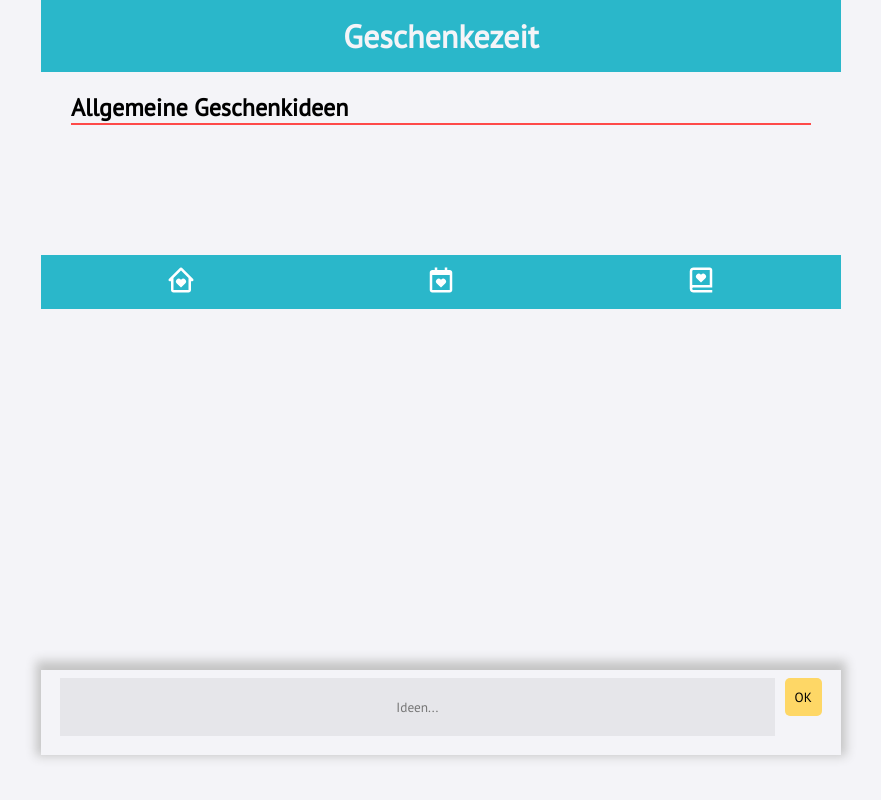
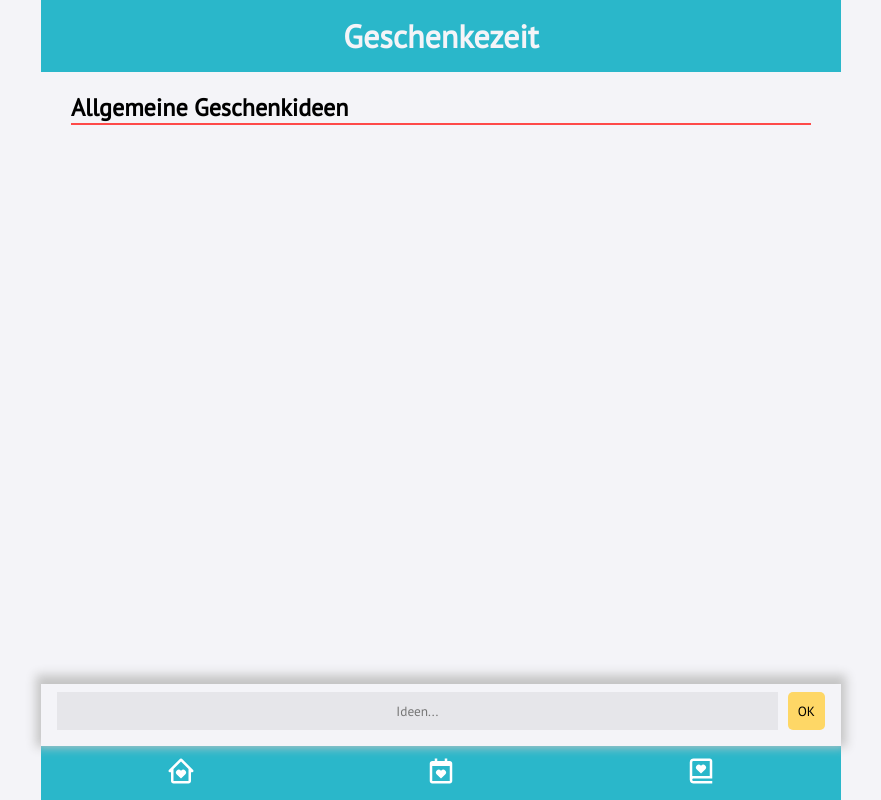
Before and after one commit to AntjeWalter/Geschenkezeit, a Next.js app: page /universal-ideas in a window 1280 px wide. Shown: the whole page, without its empty margins (199-1080 px from the left). Built offline with nearby package versions, Linux system fonts and the light colour scheme.

Commit message:
Change a little footer styling and fix corresponding mistakes

```diff
--- a/components/UniversalIdeasPage/IdeasForm.js
+++ b/components/UniversalIdeasPage/IdeasForm.js
@@ -33,9 +33,9 @@ const StyledForm = styled.form`
   justify-items: center;
   bottom: 20px;
   gap: 10px;
-  margin-bottom: 25px;
+  margin-bottom: 34px;
   background-color: #f4f4f8;
-  padding: 0.5rem 1.2rem 1.2rem 1.2rem;
+  padding: 0.5rem 1rem 1rem 1rem;
   max-width: 800px;
   width: 100vw;
   box-shadow: 0px -4px 10px 5px #c4c4c4;
@@ -56,7 +56,4 @@ const StyledButton = styled.button`
   padding: 10px;
   text-align: center;
   font-family: PTSans;
-  @media (min-height: 720px) {
-    margin-bottom: 20px;
-  }
 `;
--- a/pages/universal-ideas.js
+++ b/pages/universal-ideas.js
@@ -50,9 +50,10 @@ export default function UniversalIdeasPage({ entries, onIdeaAssign }) {
           </Fragment>
         ))}
       </StyledIdeaList>
-
-      <IdeasForm onCreateIdea={handleCreateIdea} />
-      <Footer />
+      <StyledFooter>
+        <IdeasForm onCreateIdea={handleCreateIdea} />
+        <Footer />
+      </StyledFooter>
     </>
   );
 }
@@ -66,3 +67,8 @@ const StyledHeading = styled.h2`
 const StyledIdeaList = styled.section`
   margin-bottom: 130px;
 `;
+
+const StyledFooter = styled.footer`
+  position: fixed;
+  bottom: 0;
+`;
```
Also changed, not shown: pages/[id].js (+8 -1 lines), pages/calendar.js (+9 -1 lines).
